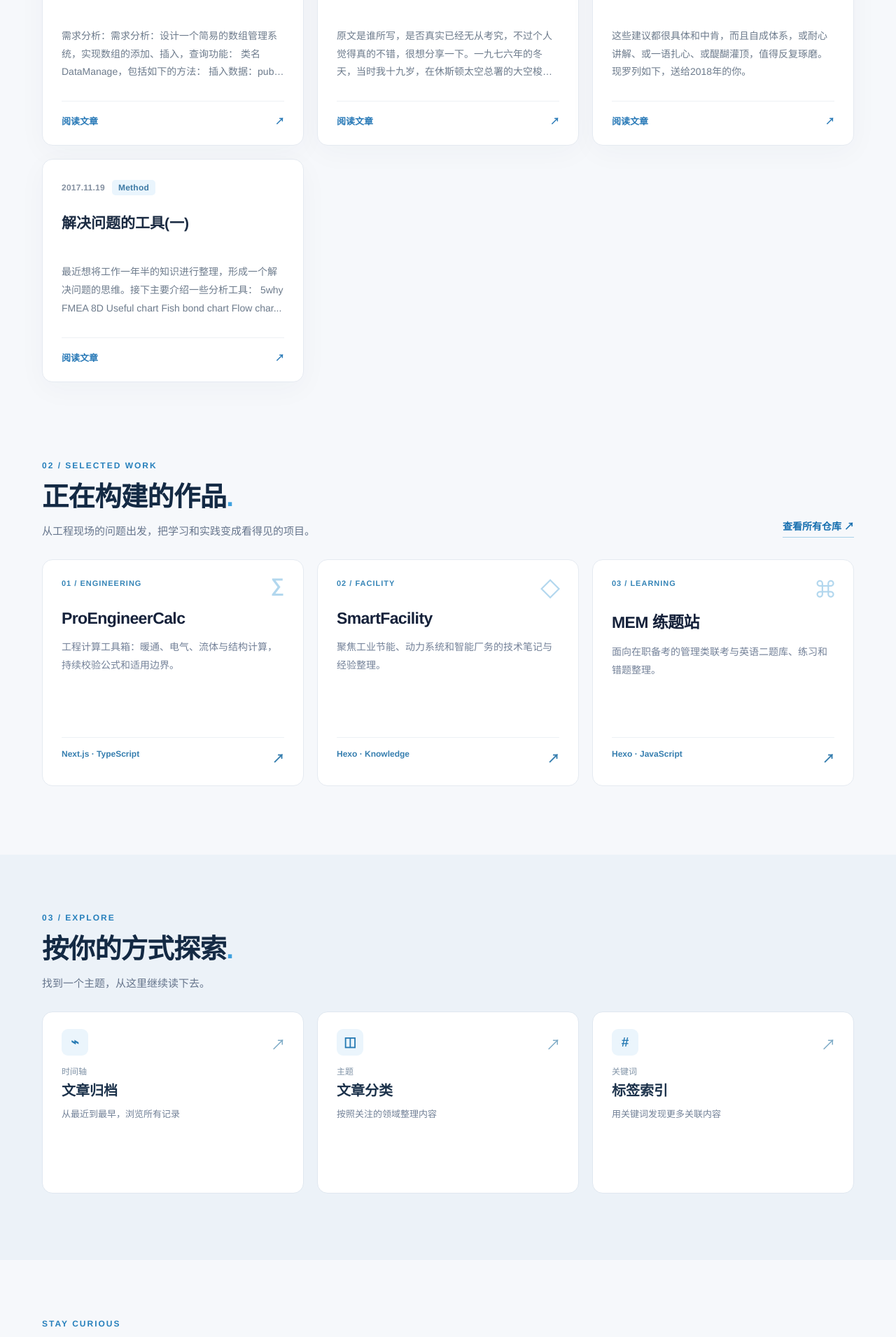
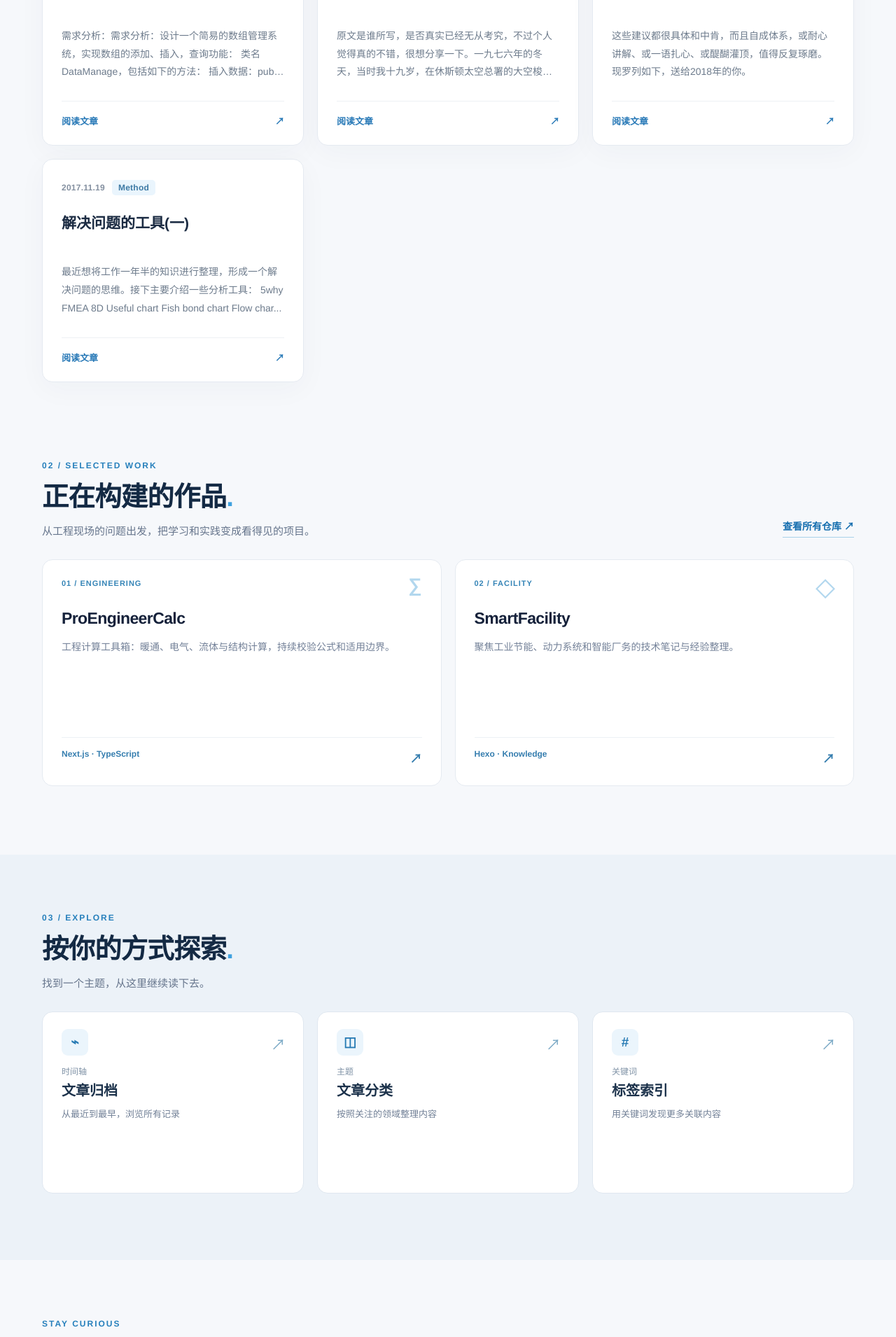
Before and after one commit to Longhaier/longhaier.github.io, a Jekyll site: the page built from index.html, in a window 1280 px wide. Shown: the part 1030-2940 px from the top of the page at 70% size. Built offline with Jekyll 4.4.1, drawn with Linux system fonts in a browser that asks for light colours; the list of posts is cut into pages by our own code; a style sheet for code colours, icons or effects is not loaded.

Commit message:
content: exclude MEM practice project from future home showcase

```diff
--- a/_sass/_modern.scss
+++ b/_sass/_modern.scss
@@ -267,7 +267,7 @@ a:focus-visible, button:focus-visible { outline: 3px solid #58a6f6; outline-offs
 
 /* Selected public projects: technical, editorial presentation. */
 .home-projects { padding-top: 12px; }
-.home-project-grid { display: grid; grid-template-columns: repeat(3, minmax(0,1fr)); gap: 19px; }
+.home-project-grid { display: grid; grid-template-columns: repeat(2, minmax(0,1fr)); gap: 19px; }
 .home-project { position: relative; display: flex; flex-direction: column; min-height: 268px; gap: 15px; padding: 27px; background: #fff; border: 1px solid var(--home-line); border-radius: 15px; color: var(--home-ink); transition: transform .2s ease, box-shadow .2s ease, border-color .2s ease; }
 .home-project:hover { color: var(--home-ink); transform: translateY(-4px); border-color: #a5cde9; box-shadow: 0 14px 35px rgba(26,58,93,.1); }
 .home-project__number { color: #3685b7; font-size: 11px; font-weight: 800; letter-spacing: 1px; }
--- a/index.html
+++ b/index.html
@@ -112,13 +112,6 @@ description: "TaoBuilds 的个人空间，记录技术学习、工程实践、
         <span class="home-project__summary">聚焦工业节能、动力系统和智能厂务的技术笔记与经验整理。</span>
         <span class="home-project__bottom"><span>Hexo · Knowledge</span><span aria-hidden="true">↗</span></span>
       </a>
-      <a class="home-project" href="https://github.com/TaoBuilds/factoryenergy.site" target="_blank" rel="noopener noreferrer">
-        <span class="home-project__number">03 / LEARNING</span>
-        <span class="home-project__symbol" aria-hidden="true">⌘</span>
-        <strong>MEM 练题站</strong>
-        <span class="home-project__summary">面向在职备考的管理类联考与英语二题库、练习和错题整理。</span>
-        <span class="home-project__bottom"><span>Hexo · JavaScript</span><span aria-hidden="true">↗</span></span>
-      </a>
     </div>
   </section>
 
```
